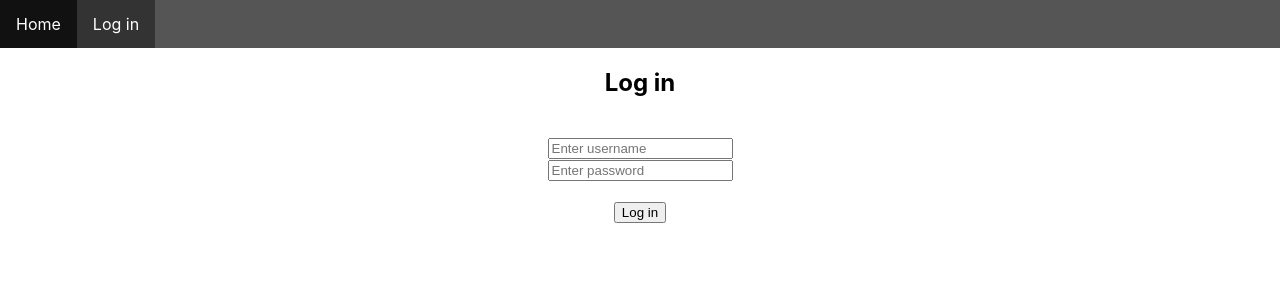
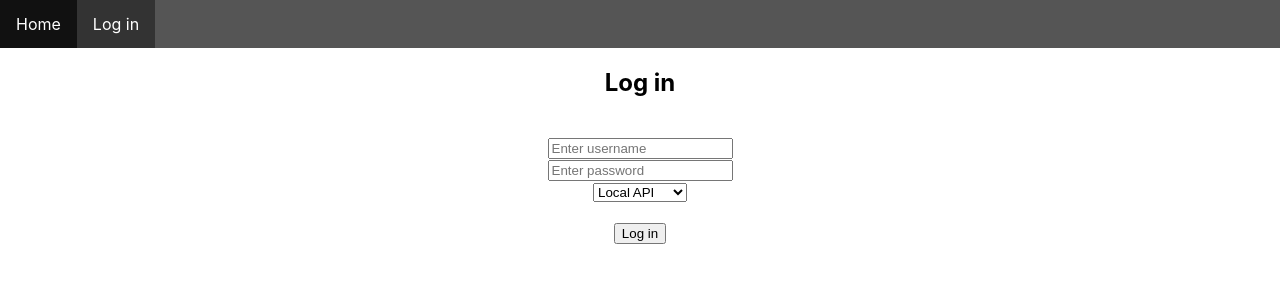
Before and after one commit to benskov95/CA3-Frontend-startcode, a React (Create React App) app: page /Login in a window 1280 px wide. Shown: the top 300 px of the page. Built offline with nearby package versions, Linux system fonts and the light colour scheme.

Commit message:
added option to choose between using remote and local API when logging in

```diff
--- a/src/components/Login.js
+++ b/src/components/Login.js
@@ -1,9 +1,25 @@
 import React, { useState } from "react";
 import loginFacade from "../facades/loginFacade";
+import { LOCAL_URL, REMOTE_URL } from "../utils/settings";
+
+export let URL = "";
 
 export const Login = ({ isLoggedIn, loginMsg, setLoginStatus }) => {
   const [user, setUser] = useState({ username: "", password: "" });
   const [error, setError] = useState("");
+
+  if (URL === "") {
+    URL = LOCAL_URL;
+  }
+
+  const handleChange = (e) => {
+    setError("");
+    setUser({ ...user, [e.target.id]: e.target.value });
+  };
+
+  const changeURL = (e) => {
+    URL = e.target.value;
+  }
 
   const handleSubmit = (e) => {
     e.preventDefault();
@@ -11,13 +27,12 @@ export const Login = ({ isLoggedIn, loginMsg, setLoginStatus }) => {
       .login(user)
       .then((res) => setLoginStatus(!isLoggedIn))
       .catch((promise) => {
-        printError(promise, setError);
+        if (promise.fullError) {
+                printError(promise, setError);
+        } else {
+          setError("No response from API. Make sure it is running.");;;;
+        }
       });
-  };
-
-  const handleChange = (e) => {
-    setError("");
-    setUser({ ...user, [e.target.id]: e.target.value });
   };
 
   const logout = () => {
@@ -43,8 +58,13 @@ export const Login = ({ isLoggedIn, loginMsg, setLoginStatus }) => {
             onChange={handleChange}
           />
           <br />
+        <select onChange={changeURL}>
+          <option value={LOCAL_URL}>Local API</option>
+          <option value={REMOTE_URL}>Remote API</option>
+        </select>
           <br />
-          <input type="submit" value="Log in" />
+          <br />
+          <input type="submit" value="Log in"/>
           <br />
           <p style={{ color: "red" }}>{error}</p>
         </form>
@@ -59,7 +79,7 @@ export const Login = ({ isLoggedIn, loginMsg, setLoginStatus }) => {
       </div>
     );
   }
-};
+};;
 
 const printError = (promise, setError) => {
   promise.fullError.then(function (status) {
--- a/src/facades/loginFacade.js
+++ b/src/facades/loginFacade.js
@@ -1,4 +1,4 @@
-const URL = "http://localhost:8080/startcode_ca3_war_exploded";
+import { URL } from "../components/Login";
 
 function handleHttpErrors(res) {
   if (!res.ok) {
--- /dev/null
+++ b/src/utils/settings.js
@@ -0,0 +1,2 @@
+export const LOCAL_URL = "http://localhost:8080/startcode-ca3";
+export const REMOTE_URL = "https://bencat.dk/startcode-ca3";
```
